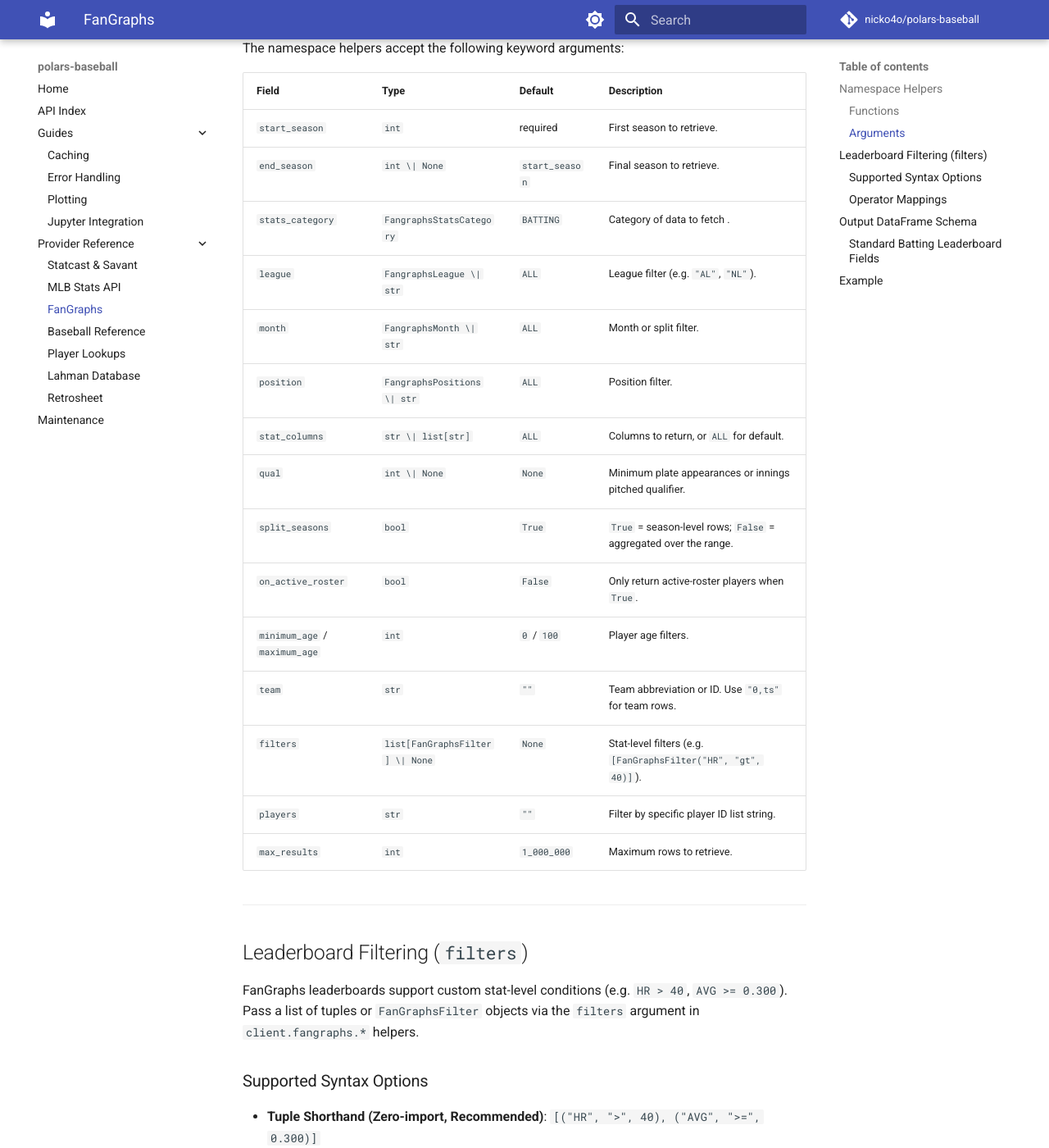
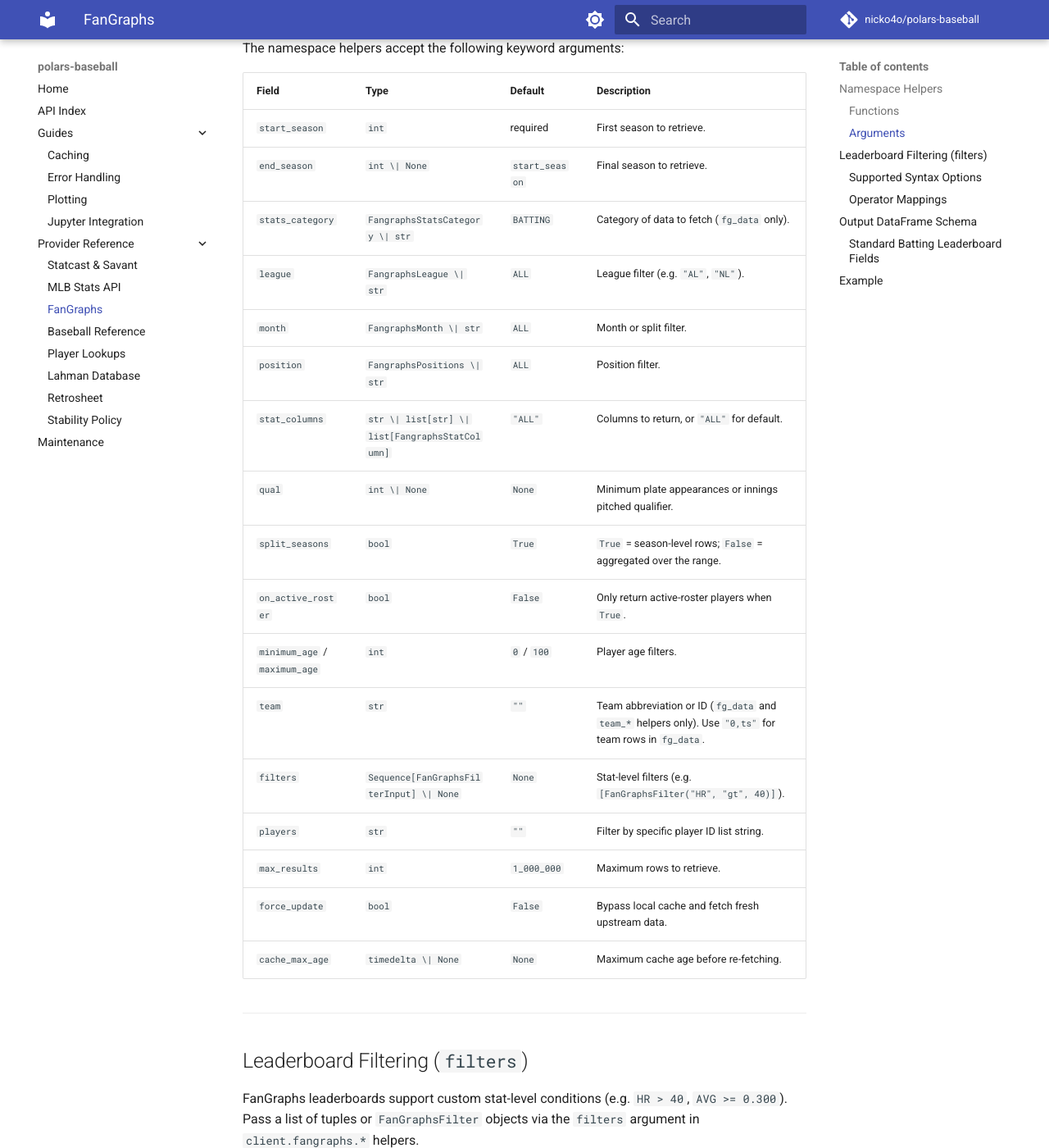
Before and after one commit to nicko4o/polars-baseball, an MkDocs documentation site: the page built from docs/reference/fangraphs.md, in a window 1280 px wide and 1400 px high, scrolled down 1083 px. Shown: the whole window at 82% size. Built offline with MkDocs 1.6.1 and Material for MkDocs 9.7.7, drawn with Linux system fonts in a browser that asks for light colours; comment, search, counter and statistics services are not loaded.

Commit message:
docs: remove broken links and sync API references (#184)
* docs: remove broken links and sync API references

* chore(deps-dev): bump wcmatch to 12.0.4 to fix GHSA-53pm-wgxf-c6qf

```diff
--- a/docs/reference/fangraphs.md
+++ b/docs/reference/fangraphs.md
@@ -34,19 +34,21 @@ The namespace helpers accept the following keyword arguments:
 | --- | --- | --- | --- |
 | `start_season` | `int` | required | First season to retrieve. |
 | `end_season` | `int \| None` | `start_season` | Final season to retrieve. |
-| `stats_category` | `FangraphsStatsCategory` | `BATTING` | Category of data to fetch . |
+| `stats_category` | `FangraphsStatsCategory \| str` | `BATTING` | Category of data to fetch (`fg_data` only). |
 | `league` | `FangraphsLeague \| str` | `ALL` | League filter (e.g. `"AL"`, `"NL"`). |
 | `month` | `FangraphsMonth \| str` | `ALL` | Month or split filter. |
 | `position` | `FangraphsPositions \| str` | `ALL` | Position filter. |
-| `stat_columns` | `str \| list[str]` | `ALL` | Columns to return, or `ALL` for default. |
+| `stat_columns` | `str \| list[str] \| list[FangraphsStatColumn]` | `"ALL"` | Columns to return, or `"ALL"` for default. |
 | `qual` | `int \| None` | `None` | Minimum plate appearances or innings pitched qualifier. |
 | `split_seasons` | `bool` | `True` | `True` = season-level rows; `False` = aggregated over the range. |
 | `on_active_roster` | `bool` | `False` | Only return active-roster players when `True`. |
 | `minimum_age` / `maximum_age` | `int` | `0` / `100` | Player age filters. |
-| `team` | `str` | `""` | Team abbreviation or ID. Use `"0,ts"` for team rows. |
-| `filters` | `list[FanGraphsFilter] \| None` | `None` | Stat-level filters (e.g. `[FanGraphsFilter("HR", "gt", 40)]`). |
+| `team` | `str` | `""` | Team abbreviation or ID (`fg_data` and `team_*` helpers only). Use `"0,ts"` for team rows in `fg_data`. |
+| `filters` | `Sequence[FanGraphsFilterInput] \| None` | `None` | Stat-level filters (e.g. `[FanGraphsFilter("HR", "gt", 40)]`). |
 | `players` | `str` | `""` | Filter by specific player ID list string. |
 | `max_results` | `int` | `1_000_000` | Maximum rows to retrieve. |
+| `force_update` | `bool` | `False` | Bypass local cache and fetch fresh upstream data. |
+| `cache_max_age` | `timedelta \| None` | `None` | Maximum cache age before re-fetching. |
 
 ---
 
--- a/mkdocs.yml
+++ b/mkdocs.yml
@@ -70,4 +70,5 @@ nav:
       - Player Lookups: reference/lookups.md
       - Lahman Database: reference/lahman.md
       - Retrosheet: reference/retrosheet.md
+      - Stability Policy: reference/stability.md
   - Maintenance: MAINTAINING.md
```
Also changed, not shown: README.md (+1 -2 lines), README.zh-TW.md (+5 -6 lines), docs/guides/error_handling.md (+5 -6 lines), docs/reference/mlb_api.md (+6 -6 lines), docs/reference/retrosheet.md (+1 -1 lines), docs/reference/statcast.md (+5 -5 lines), .github/CODE_OF_CONDUCT.md, .github/CODE_OF_CONDUCT.zh-TW.md, .github/CONTRIBUTING.md, .github/CONTRIBUTING.zh-TW.md, 1 other file.
